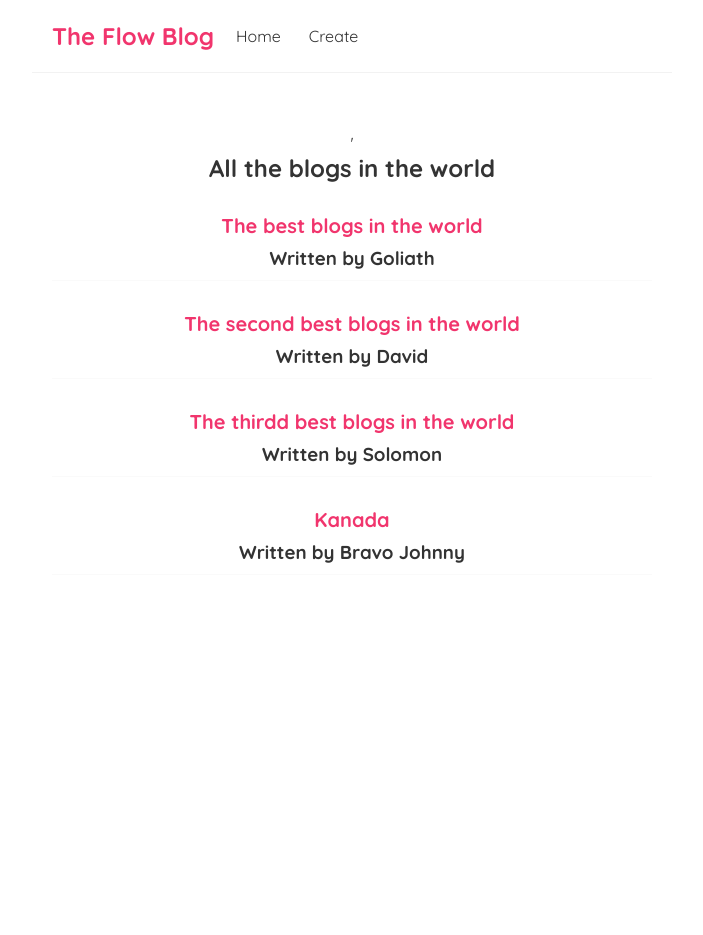
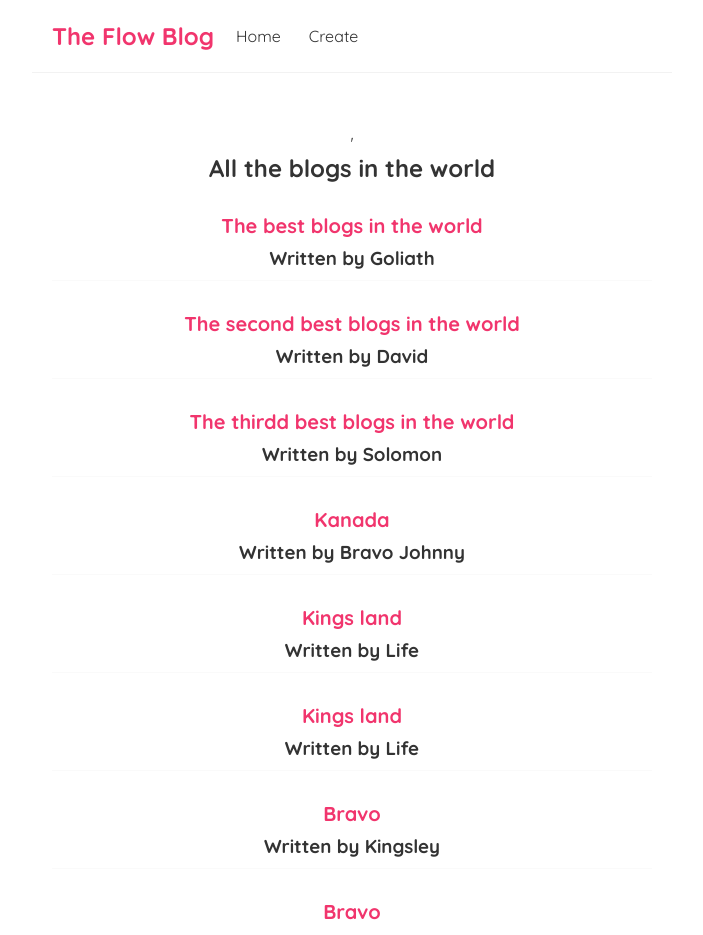
Before and after one commit to FrancisFlow/React-Blog, a React (Create React App) app: page / in a window 1280 px wide. Shown: the top 935 px of the page, without its empty margins (288-991 px from the left). Before the commit the page ends 800 px from the top, so only its background shows below. Built offline with nearby package versions, Linux system fonts and the light colour scheme; data requests are answered from the project's data file.

Commit message:
Created a state to display on adding a blog

```diff
--- a/data/db.json
+++ b/data/db.json
@@ -23,6 +23,30 @@
       "blogBody": "Oh kanada, oh kanada, how ahappy are your blesingsls whtn the things go calling out. oh canada oh canada",
       "author": "Bravo Johnny",
       "id": 4
+    },
+    {
+      "title": "Kings land",
+      "blogBody": "In the lands of kings and men, only one truth binds them to the same fate. Death. ",
+      "author": "Life",
+      "id": 5
+    },
+    {
+      "title": "Kings land",
+      "blogBody": "In the lands of kings and men, only one truth binds them to the same fate. Death. ",
+      "author": "Life",
+      "id": 6
+    },
+    {
+      "title": "Bravo",
+      "blogBody": "Alpha Bravo charlie delta echo foxtrot gamma hotel  India Juliet",
+      "author": "Kingsley",
+      "id": 7
+    },
+    {
+      "title": "Bravo",
+      "blogBody": "Alpha Bravo charlie delta echo foxtrot gamma hotel  India Juliet",
+      "author": "Kingsley",
+      "id": 8
     }
   ]
 }
--- a/src/newBlog.js
+++ b/src/newBlog.js
@@ -6,15 +6,20 @@ const Create = () => {
     const [title, setTitle]= useState('');
     const [blogBody, setBlogBody]= useState('');
     const [author, setAuthor]= useState('');
+    const [isPending, setIsPending]= useState(false);
+
+
     const handleSubmit= (e) => {
         e.preventDefault();
         const blog={title, blogBody, author}
+        setIsPending(true);
         fetch('http://localhost:8000/blogs/', {
             method: 'POST',
             headers: {'Content-Type': 'application/json'},
             body: JSON.stringify(blog)
         }).then(()=>{
             console.log("New blog created successfully")
+            setIsPending(false);
         })
     }
 
@@ -49,7 +54,8 @@ const Create = () => {
 
                            />
 
-                           <button>Add blog</button>
+                          {!isPending && <button>Add blog</button>}
+                          {isPending && <button disabled>Adding</button>}
 
                 </form>
 </div>
```
